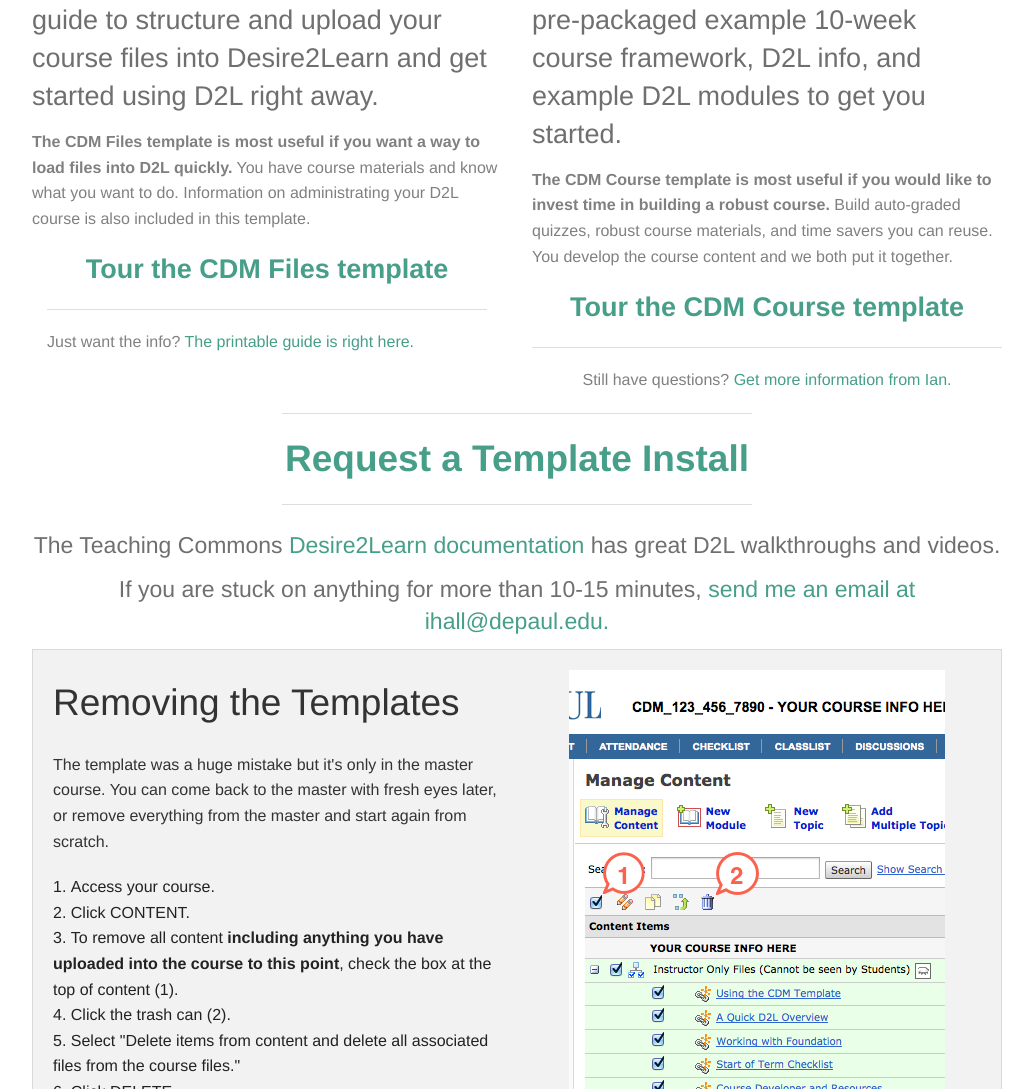
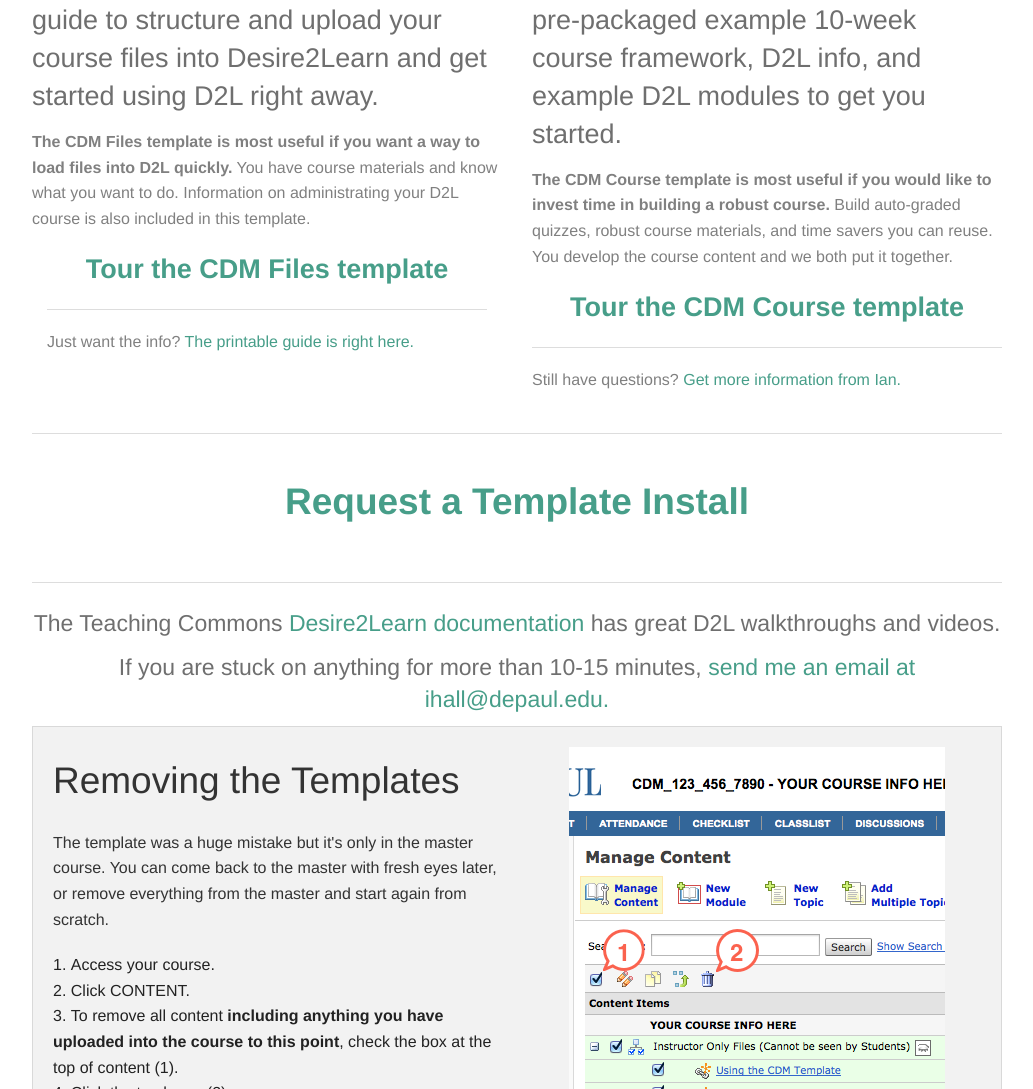
Before and after one commit to inhll/cdm-template, a plain HTML site: page index.html in a window 1280 px wide. Shown: the part 1369-2458 px from the top of the page, without its empty margins (123-1156 px from the left). Drawn offline with Linux system fonts and the light colour scheme; files whose address does not match are found by name.

Commit message:
Fixed overlap issues on index.

```diff
--- a/index.html
+++ b/index.html
@@ -99,16 +99,23 @@
 				<p class="grey">
 					<strong>The CDM Course template is most useful if you would like to invest time in building a robust course.</strong> Build auto-graded quizzes, robust course materials, and time savers you can reuse. You develop the course content and we both put it together.
 				</p>
-				<div class="text-center">
-					<h3><a data-reveal-id="courseTour1">Tour the CDM Course template</a></h3>
-					<hr />
-					<p class="grey">Still have questions? <a href="mailto:ihall@depaul.edu?subject=I Have CDM Template Questions">Get more information from Ian.</a> </p>
-				</div>
+				<h3 class="text-center"><a data-reveal-id="courseTour1">Tour the CDM Course template</a></h3>
+				<hr />
+				<p class="grey">
+					Still have questions? <a href="mailto:ihall@depaul.edu?subject=I Have CDM Template Questions">Get more information from Ian.</a>
+				</p>
 			</div>
-			<div class="large-6 columns large-centered small-centered text-center">
+			<div class="large-12 columns">
+				<hr /><br />
+				<div class="large-12 small-12 columns large-centered small-centered text-center">
+
+						<h2>
+							<a href="https://docs.google.com/forms/d/13zaVauz1njFG2OPVhB1vcKCu1HcTy5YVZ9I3YXE4n9E/viewform">
+								Request a Template Install
+							</a>
+						</h2>
+				</div><br />
 				<hr />
-					<h2><a href="https://docs.google.com/forms/d/13zaVauz1njFG2OPVhB1vcKCu1HcTy5YVZ9I3YXE4n9E/viewform">Request a Template Install</a></h2>
-				<hr>
 			</div>
 			<div class="large-12 columns text-center">
 				<h4 class="subheader">
```
